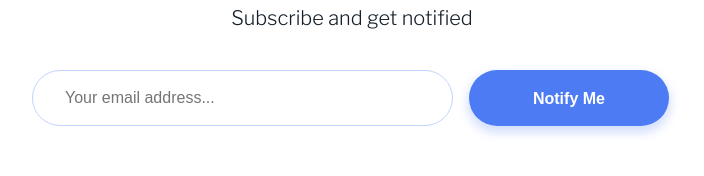
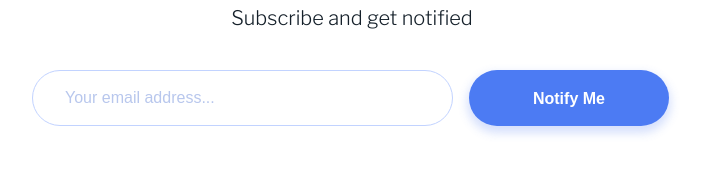
Before and after one commit to dinahbrito/ping-coming-soon, a plain HTML site: page index.html in a window 1280 px wide. Shown: the part 210-386 px from the top of the page, without its empty margins (288-992 px from the left). Drawn offline with nearby package versions, Linux system fonts and the light colour scheme.

Commit message:
fixed placeholder text color

```diff
--- a/styles.css
+++ b/styles.css
@@ -62,10 +62,13 @@ header img {
 input {
     border: 1px solid rgba(194,211,255,1);
     box-shadow: 0px 0px 7px 3px rgba(0, 0, 0, 0.0001);
-    color: rgba(184, 199,237,1);
     font-size: .75rem;
     line-height: 1.25rem;
     padding: .63rem 2rem;
+}
+
+::placeholder {
+    color: rgba(184, 199,237,1);
 }
 
 button {
```
